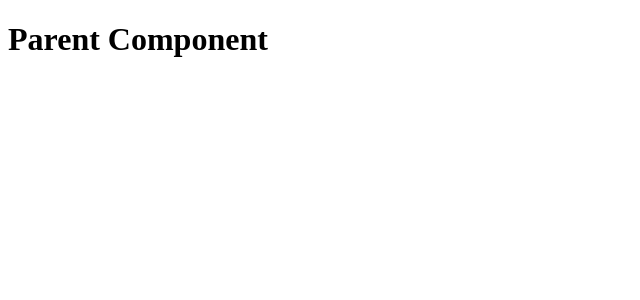
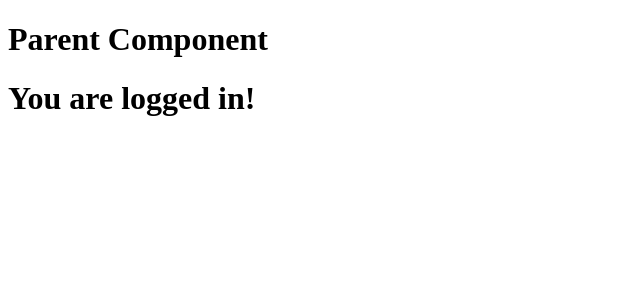
Before and after one commit to acciojob/lift-state-up-5-Tusharahuja14, a React app: page / in a window 1280 px wide. Both pictures are taken after typing "Sample", "Sample123" into the empty fields and a click on the button "Login". Shown: the top 300 px of the page, without its empty margins (0-640 px from the left). Built offline with nearby package versions, Linux system fonts and the light colour scheme.

Commit message:
change in repo

```diff
--- a/src/components/App.js
+++ b/src/components/App.js
@@ -15,8 +15,9 @@ const App = () => {
   return (
     <div>
       {/* Do not remove the main div */}
+      <h1>Parent Component</h1>
       {isLoggedIn ? (
-        <h1>Parent Component</h1>
+    <h1>You are logged in!</h1>
       ) : (
         <form onSubmit={handleSubmit}>
           <label htmlFor="name">Name:</label>
```
